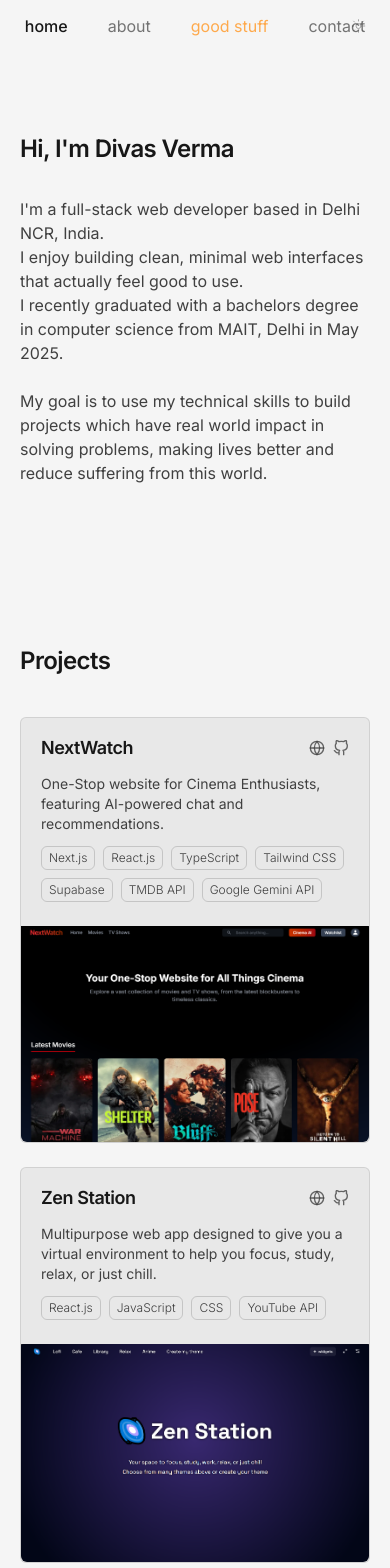
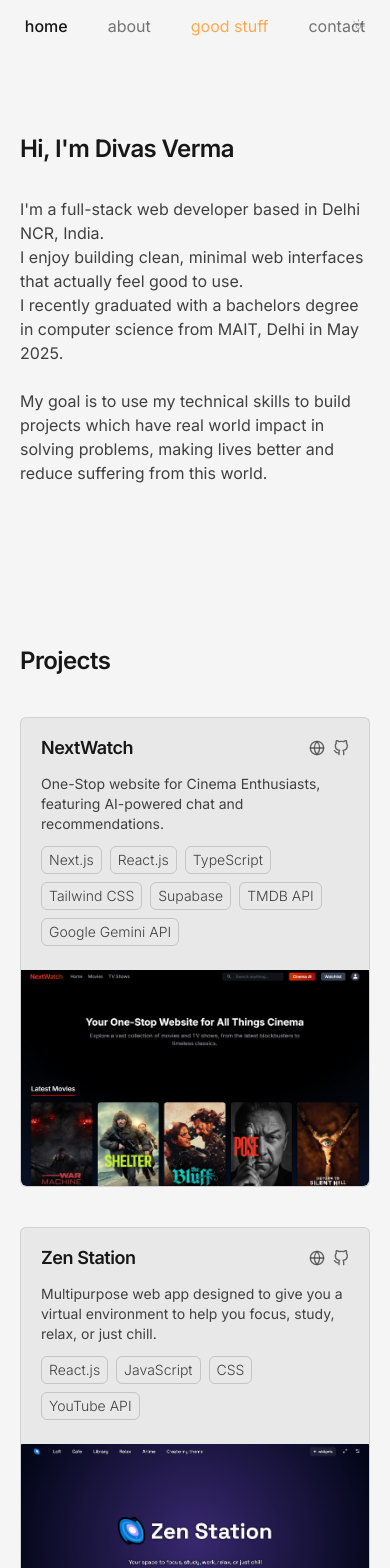
Before and after one commit to divasgt/personal-website, a Next.js app: page / in a window 390 px wide. Shown: the top 1568 px of the page. Built offline with nearby package versions, Linux system fonts and the light colour scheme.

Commit message:
style: Improve projects section style

```diff
--- a/src/app/page.tsx
+++ b/src/app/page.tsx
@@ -3,7 +3,6 @@ import { projects } from "@/data/projects";
 import TechnicalSkills from "@/components/TechnicalSkills";
 
 export default function Home() {
-
   return (
     <div className="min-h-screen flex flex-col items-center pt-20 mx-5">
       <div className="max-w-lg md:max-w-2xl">
@@ -31,7 +30,7 @@ export default function Home() {
             Projects
           </h1>
 
-          <div className="flex flex-col gap-6">
+          <div className="flex flex-col gap-10">
             {projects.map((project) => (
               <Project key={project.title} {...project} />
             ))}
--- a/src/components/Project.tsx
+++ b/src/components/Project.tsx
@@ -22,10 +22,10 @@ export default function Project({
   return (
     <Link
       href={liveLink}
-      className="bg-neutral-500/10 hover:bg-neutral-500/15 transition-colors duration-100 border border-neutral-500/20 hover:border-neutral-500/40 rounded-md flex flex-col md:flex-row justify-between items-center gap-2"
+      className="bg-neutral-500/10 hover:bg-neutral-500/15 transition-colors duration-100 border border-neutral-500/20 hover:border-neutral-500/40 rounded-md flex flex-col items-start md:flex-row justify-between md:items-center gap-2"
     >
-      <div className="px-5 py-4 space-y-3">
-        <div className="flex justify-between items-center gap-2.5">
+      <div className="px-5 py-4 space-y-3 self-stretch">
+        <div className="flex justify-between items-center">
           <h2 className="text-lg md:text-xl font-semibold tracking-tight">
             {title}
           </h2>
@@ -64,7 +64,7 @@ export default function Project({
         </div>
         <p className="text-secondary text-sm md:text-base">{description}</p>
 
-        <div className="text-secondary text-xs md:text-sm font-light flex flex-wrap gap-2 select-none">
+        <div className="text-secondary text-sm font-light flex flex-wrap gap-2 select-none">
           {techStack.map((tech) => (
             <span className="rounded-md px-1.75 py-0.75 border border-neutral-500/30 dark:border-neutral-400/30">
               {/* hover:border-neutral-500/40 dark:hover:border-neutral-400/60 transition-colors duration-100 */}
```
